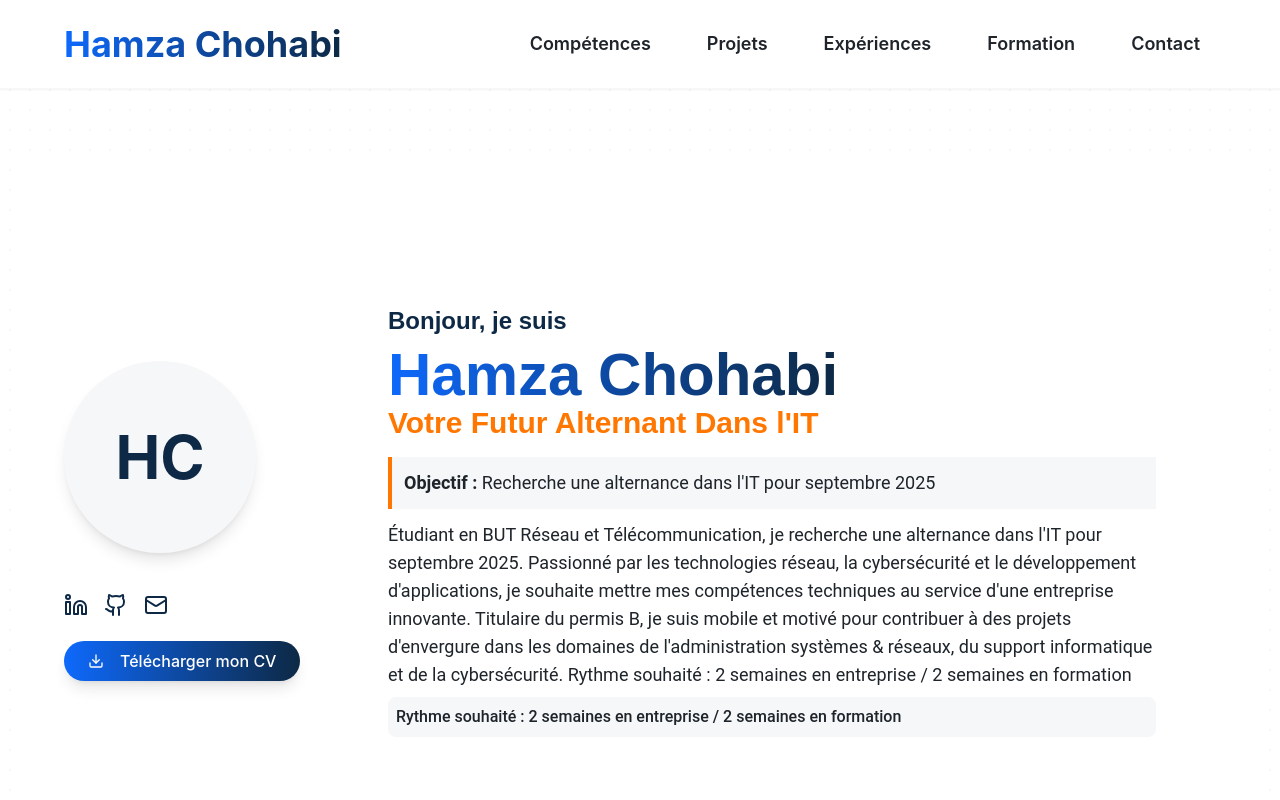
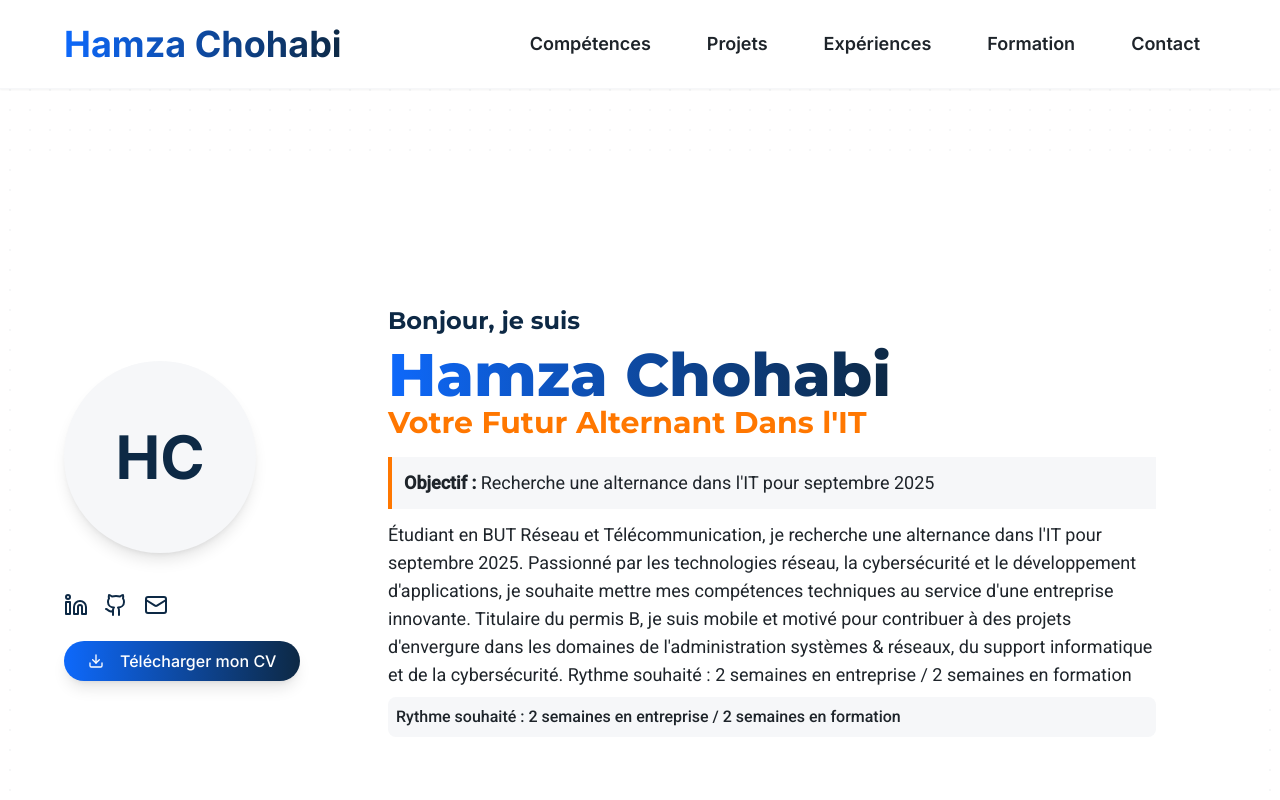
Before and after one commit to HC95100/Portfolio, a React (Vite) app: page / in a window 1280 px wide. Shown: the top 800 px of the page. Built offline with nearby package versions, Linux system fonts and the light colour scheme.

Commit message:
[dyad] Correction de l'ordre des imports CSS - wrote 1 file(s)

```diff
--- a/src/globals.css
+++ b/src/globals.css
@@ -1,11 +1,9 @@
+@import url('https://fonts.googleapis.com/css2?family=Montserrat:wght@400;700;800&family=Roboto:wght@400;500&display=swap');
+@import url('https://fonts.googleapis.com/css2?family=Inter:wght@300;400;500;600;700&display=swap');
+
 @tailwind base;
 @tailwind components;
 @tailwind utilities;
-
-/* Import Google Fonts */
-@import url('https://fonts.googleapis.com/css2?family=Montserrat:wght@400;700;800&family=Roboto:wght@400;500&display=swap');
-@import url('https://fonts.googleapis.com/css2?family=Inter:wght@300;400;500;600;700&display=swap');
-
 
 @layer base {
   :root {
```
